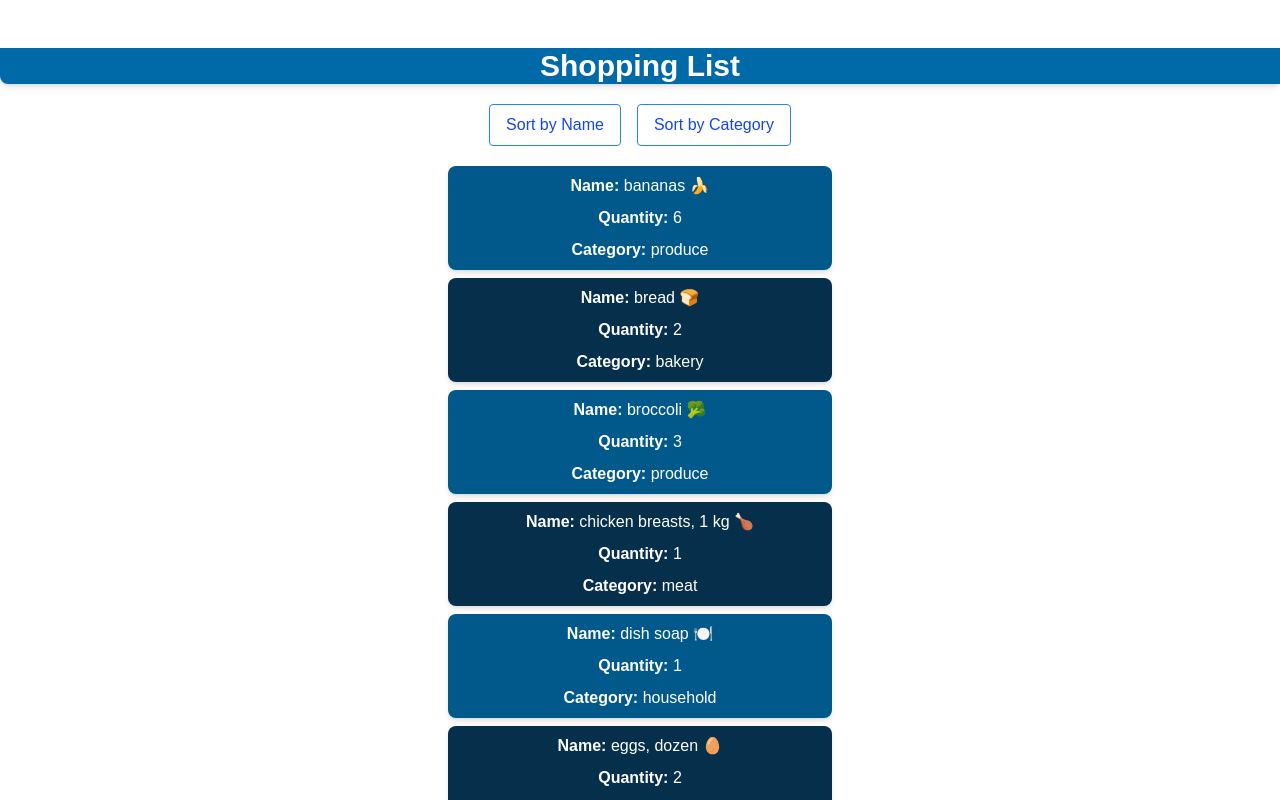
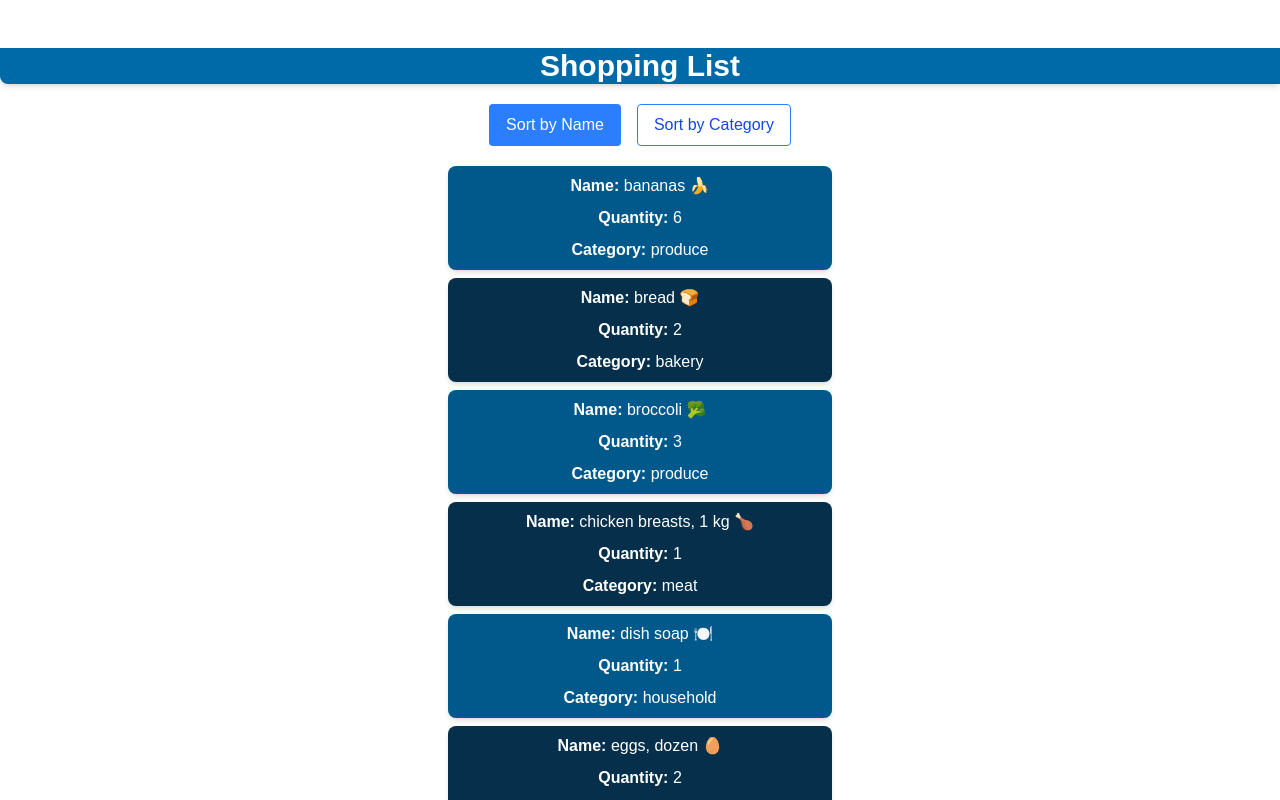
Before and after one commit to Temsters/cprg306-assignments, a Next.js app: page /week-6 in a window 1280 px wide. Shown: the top 800 px of the page. Built offline with nearby package versions, Linux system fonts and the light colour scheme; no server answers.

Commit message:
removing the unnecessary itemList variable, mapping directly in JSX return

```diff
--- a/app/week-6/item-list.js
+++ b/app/week-6/item-list.js
@@ -48,8 +48,11 @@ if (sortBy === "name") {
 }
 
 
-  //Use map to render the items
-  const itemList = sortedItems.map((item, index) => (
+  //Return the UI
+  return (
+    <div>
+      <SortButtons sortBy={sortBy} setSortBy={setSortBy} />
+      {sortedItems.map((item, index) => (
         <Item
           key={item.id}
           name={item.name}
@@ -61,13 +64,7 @@ if (sortBy === "name") {
               : "bg-[oklch(29.3%_0.066_243.157)]"
           }
         />
-  ));
-
-  //Return the UI
-  return (
-    <div>
-      <SortButtons />
-      {itemList}
+      ))}
     </div>
   );
 }
```
Lines whose indentation alone changed are shown as unchanged.
